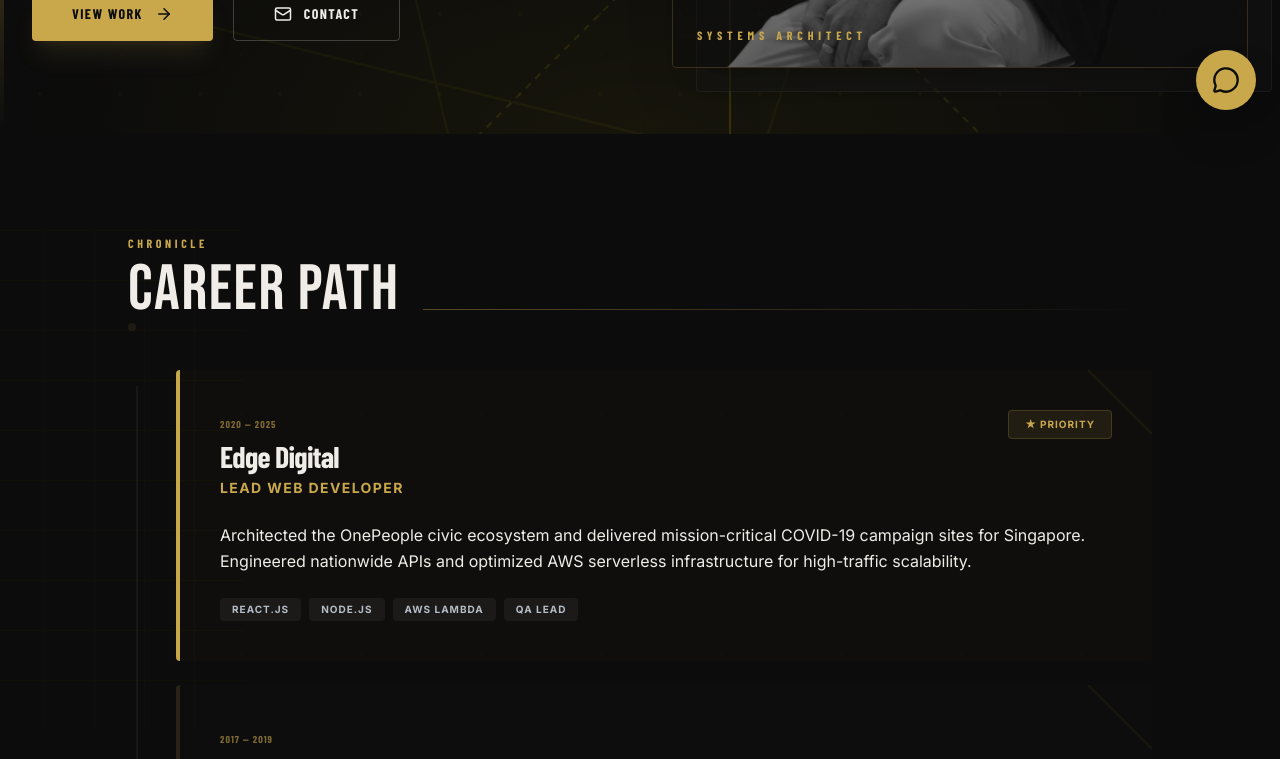
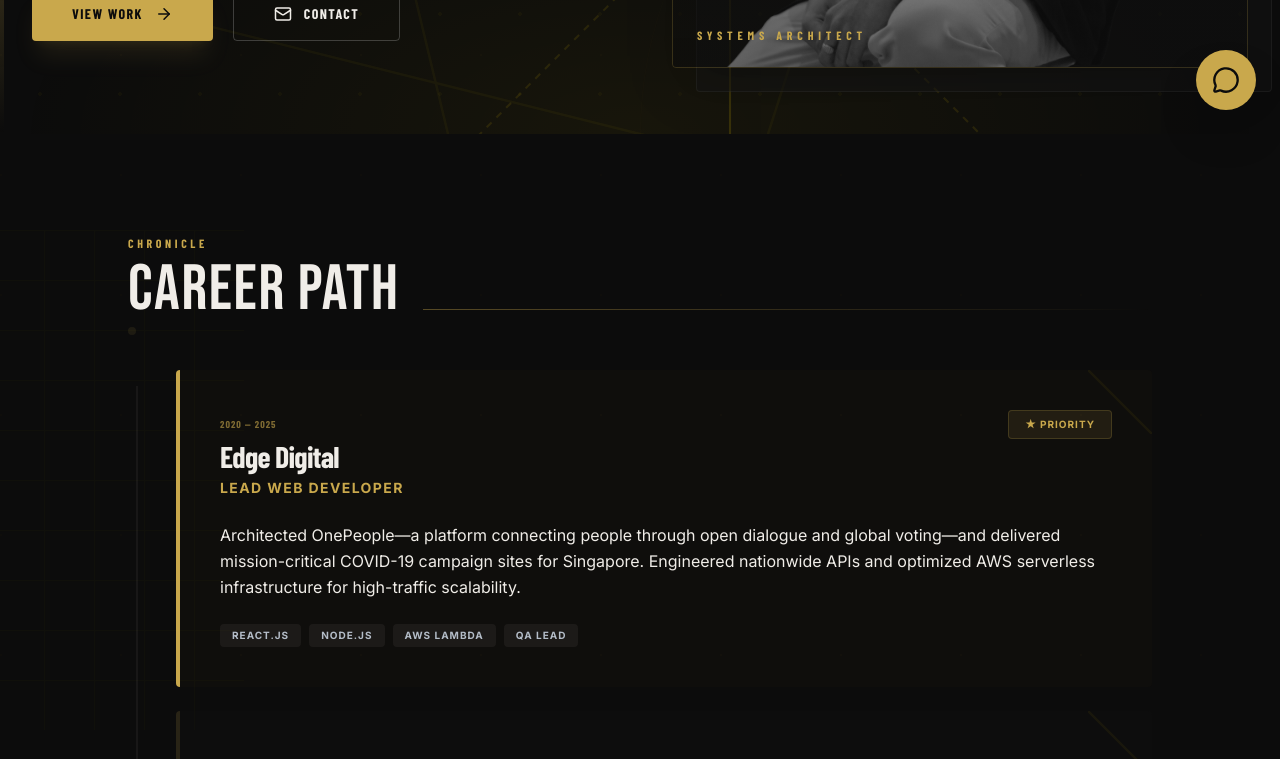
Before and after one commit to johncarlosacrosalazar/jc.salazar, a Next.js app: page / in a window 1280 px wide. Shown: the part 666-1425 px from the top of the page. Built offline with nearby package versions, Linux system fonts and the light colour scheme; a web font is replaced by a local one.

Commit message:
docs: sync OnePeople mission statement across entire site and CVs

```diff
--- a/CV_John_Carlo_Salazar.html
+++ b/CV_John_Carlo_Salazar.html
@@ -332,10 +332,10 @@
                         </div>
                         <div class="role-name">Lead Web Developer / QA Lead</div>
                         <div class="desc">
-                            Architected the <strong>OnePeople</strong> civic ecosystem and delivered mission-critical
-                            COVID-19 campaign sites for Singapore. Engineered nationwide APIs and optimized AWS
-                            serverless infrastructure for high-traffic scalability. Led QA for high-stakes Temasek
-                            Holdings digital reports.
+                            Architected <strong>OnePeople</strong>—a platform connecting people through open
+                            dialogue and global voting—and delivered mission-critical COVID-19 campaign sites for
+                            Singapore. Engineered nationwide APIs and optimized AWS serverless infrastructure for
+                            high-traffic scalability.
                         </div>
                         <div class="tags">
                             <span class="tag">React.js</span>
@@ -398,9 +398,9 @@
                             data precision and 100% uptime for high-traffic global digital launches.</div>
                     </div>
                     <div class="project-item">
-                        <div class="project-title">Pentagreen Capital & Civic Tech</div>
-                        <div class="project-desc">Architected sustainable infrastructure financing portals and civic
-                            engagement tools (OnePeople) using modern React/Next.js stacks.</div>
+                        <div class="project-title">OnePeople & Pentagreen</div>
+                        <div class="project-desc">Architected the OnePeople platform to connect different views
+                            through open dialogue and global voting, helping communities use collective insight to shape a better future.</div>
                     </div>
                 </section>
             </div>
--- a/app/page.tsx
+++ b/app/page.tsx
@@ -45,7 +45,7 @@ const experiences = [
     company: 'Edge Digital',
     role: 'Lead Web Developer',
     period: '2020 — 2025',
-    desc: 'Architected the OnePeople civic ecosystem and delivered mission-critical COVID-19 campaign sites for Singapore. Engineered nationwide APIs and optimized AWS serverless infrastructure for high-traffic scalability.',
+    desc: 'Architected OnePeople—a platform connecting people through open dialogue and global voting—and delivered mission-critical COVID-19 campaign sites for Singapore. Engineered nationwide APIs and optimized AWS serverless infrastructure for high-traffic scalability.',
     tags: ['React.js', 'Node.js', 'AWS Lambda', 'QA Lead'],
     highlight: true,
   },
```
Also changed, not shown: 1 other file (tests, documents, lock files or other folders).
